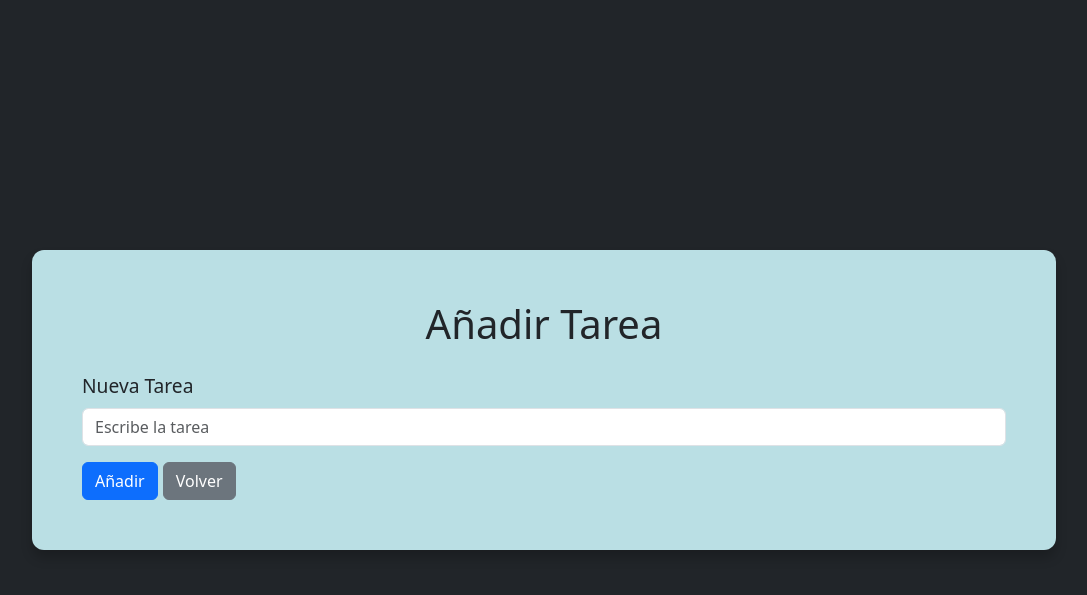
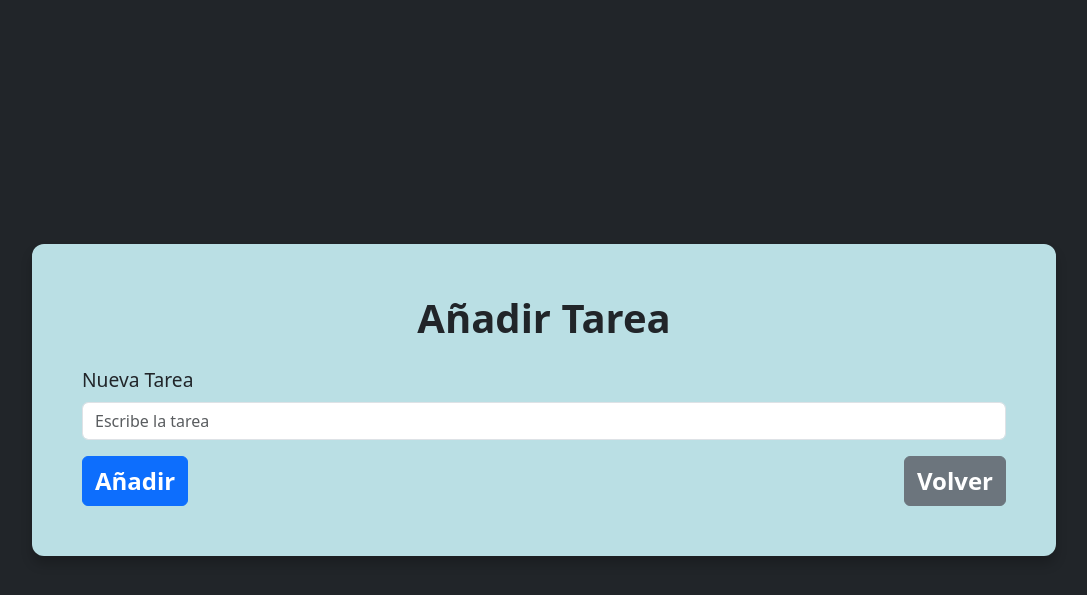
Before and after one commit to tomasrl18/django-to-do-list, a Django app: page /add/ in a window 1280 px wide. Shown: the top 595 px of the page, without its empty margins (96-1183 px from the left). Run offline with Django 5.2, Linux system fonts and the light colour scheme.

Commit message:
Change styles

```diff
--- a/tasks/templates/tasks/add_task.html
+++ b/tasks/templates/tasks/add_task.html
@@ -1,7 +1,7 @@
 {% extends './base.html' %}
 
 {% block content %}
-<h1 class="text-center">Añadir Tarea</h1>
+<h1 class="text-center fw-bold">Añadir Tarea</h1>
 
 <form method="POST" class="mt-4">
     {% csrf_token %}
@@ -9,7 +9,9 @@
         <label for="title" class="form-label">Nueva Tarea</label>
         <input type="text" name="title" id="title" class="form-control" placeholder="Escribe la tarea">
     </div>
-    <button type="submit" class="btn btn-primary">Añadir</button>
-    <a href="{% url 'task_list' %}" class="btn btn-secondary">Volver</a>
+    <div class="d-flex flex-row justify-content-between">
+        <button type="submit" class="btn btn-primary fw-bold fs-4">Añadir</button>
+        <a href="{% url 'task_list' %}" class="btn btn-secondary fw-bold fs-4">Volver</a>
+    </div>
 </form>
 {% endblock %}
--- a/tasks/templates/tasks/task_list.html
+++ b/tasks/templates/tasks/task_list.html
@@ -1,7 +1,7 @@
 {% extends './base.html' %}
 
 {% block content %}
-<h1 class="text-center">To-Do List</h1>
+<h1 class="text-center fw-bold">To-Do List</h1>
 
 <table class="table table-striped table-hover mt-4">
     <thead>
@@ -33,7 +33,7 @@
     </tbody>
 </table>
 
-<div class="text-center">
-    <a href="{% url 'add_task' %}" class="btn btn-success mt-4">ADD TASK</a>
+<div class="d-grid gap-2">
+    <a href="{% url 'add_task' %}" class="btn btn-success btn-lg mt-4 fw-bold fs-3">ADD TASK</a>
 </div>
 {% endblock %}
```
